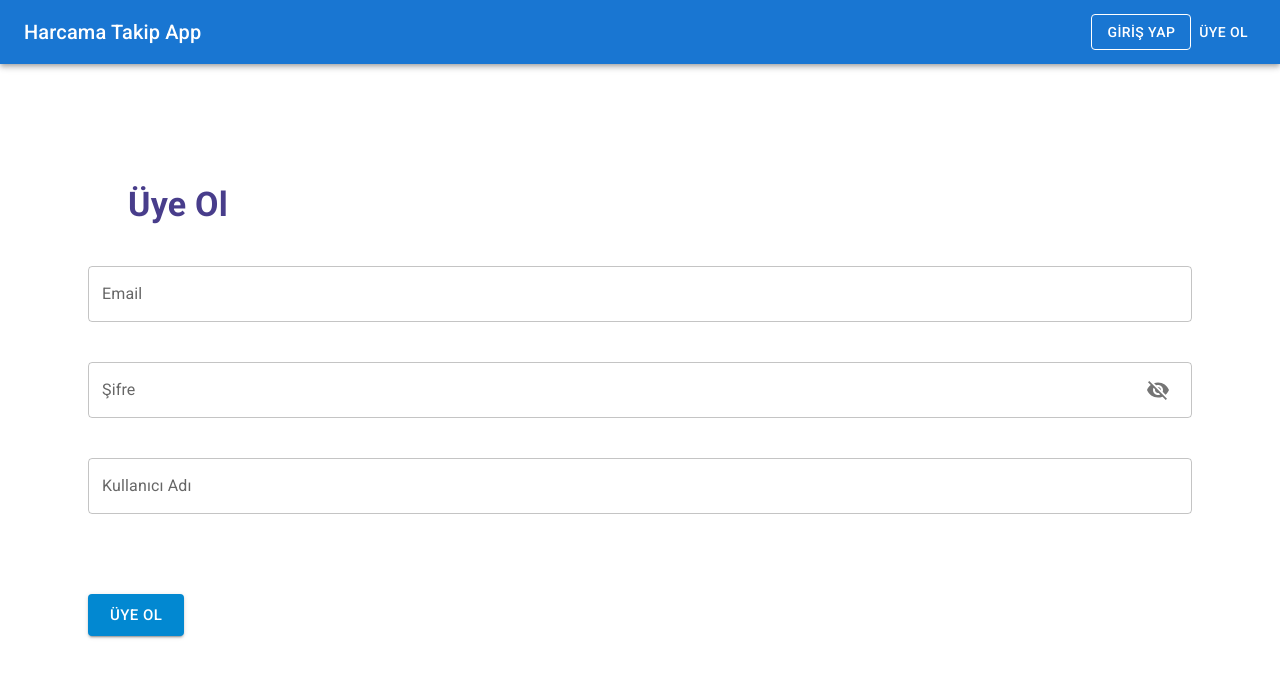
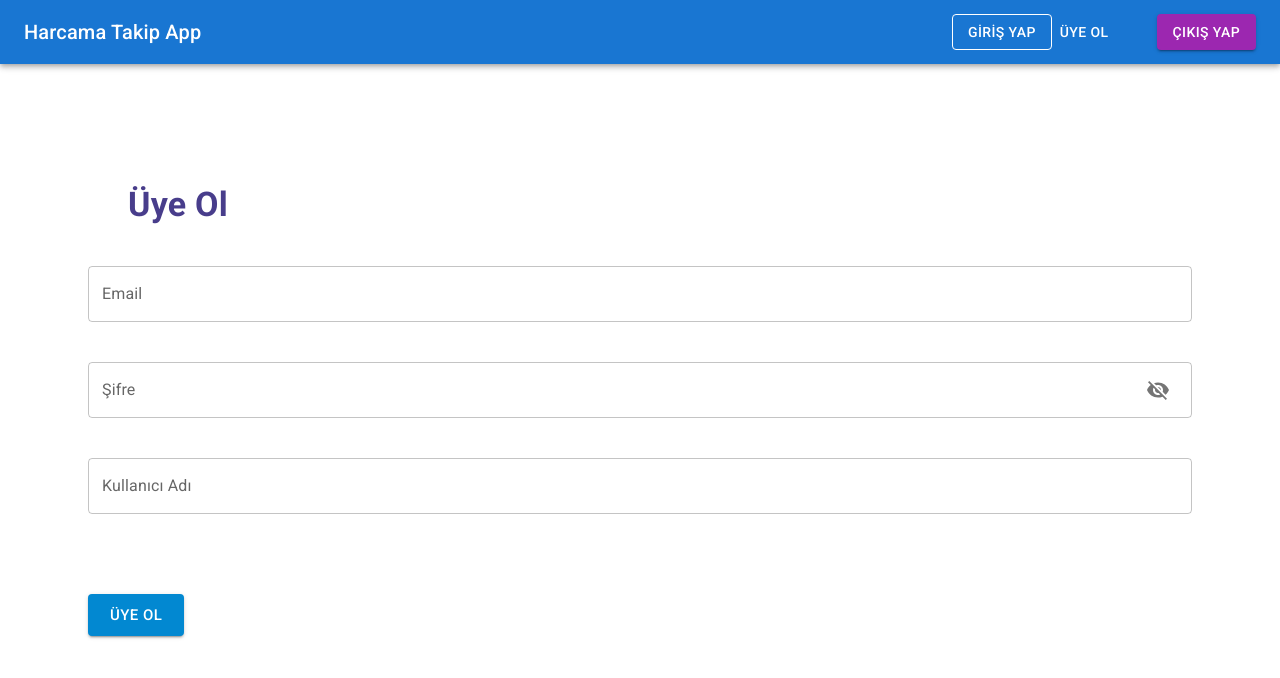
Before and after one commit to sdnrcvk/React-Harcama-takip-app, a React (Create React App) app: page /signup in a window 1280 px wide. Shown: the top 678 px of the page. Built offline with nearby package versions, Linux system fonts and the light colour scheme.

Commit message:
logout process completed

```diff
--- a/src/components/navbar/Navbar.js
+++ b/src/components/navbar/Navbar.js
@@ -1,8 +1,11 @@
 import styles from './Navbar.module.css'
 import { AppBar, Toolbar, Box, Typography, Button } from "@mui/material"
 import { Link } from 'react-router-dom'
+import { useLogout } from '../../hooks/useLogout'
 
 export default function Navbar() {
+    const {logout}=useLogout();
+
   return (
     <Box sx={{flexGrow:1}}>
         <AppBar position='static' color='primary'>
@@ -16,6 +19,9 @@ export default function Navbar() {
                 <Button variant="text" color='secondary'>
                     <Link component="button" className={styles.link} to="/signup">Üye Ol</Link>
                 </Button>
+                <Button variant="contained" onClick={logout} color='secondary' sx={{ml:5}}>
+                    Çıkış Yap
+                </Button>
             </Toolbar>
         </AppBar>
     </Box>
--- a/src/contexts/AuthContext.js
+++ b/src/contexts/AuthContext.js
@@ -18,7 +18,7 @@ export const AuthContextProvider=({children})=>{
         user:null
     })
 
-    console.log("Auth state : "+ state);
+    console.log("Auth state : "+ state.user);
 
     return (
         <AuthContext.Provider value={{...state,dispatch}}>
--- a/src/hooks/useLogout.js
+++ b/src/hooks/useLogout.js
@@ -14,7 +14,7 @@ export const useLogout=()=>{
         try {
             await signOut(auth);
 
-            dispatch({type:"LOGOUT", payload:res.user})
+            dispatch({type:"LOGOUT"})
 
             setBekliyor(false)
             setHata(null)
```
